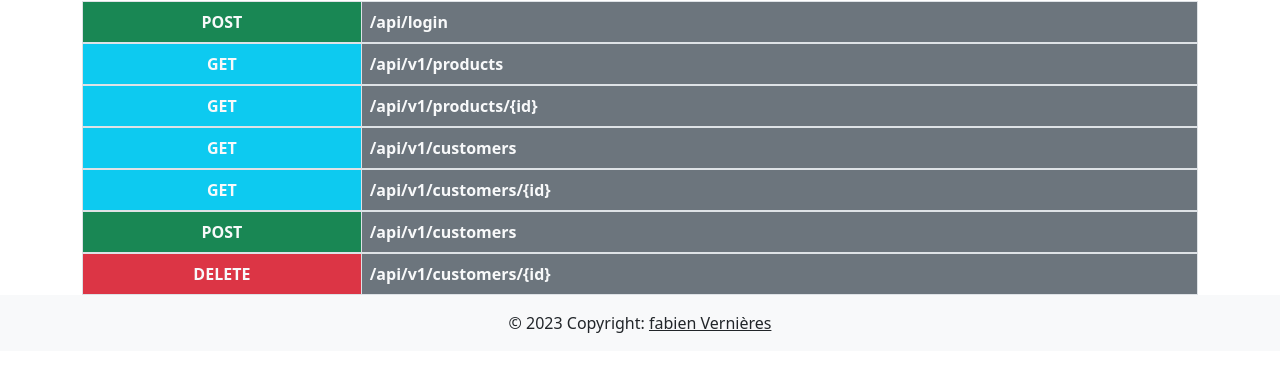
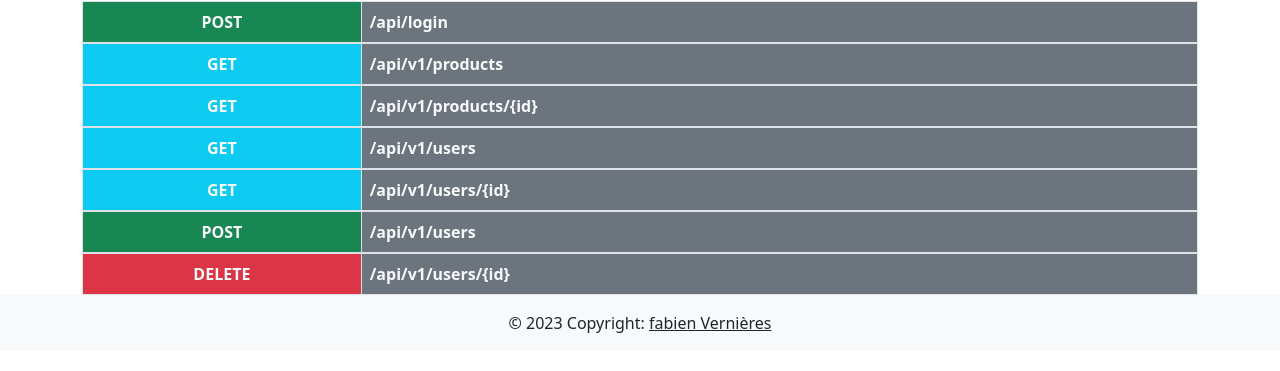
Before and after one commit to fabienVernieres/BileMo, a Symfony app: template templates/api/index.html.twig in a window 1280 px wide. Shown: the part 135-506 px from the top of the page. Run offline with Twig, Linux system fonts and the light colour scheme; the template is opened without the code that fills it, so the values that code supplies are empty; some libraries are stand-ins or nearby versions.

Commit message:
API Customer to API User

```diff
--- a/templates/api/index.html.twig
+++ b/templates/api/index.html.twig
@@ -298,7 +298,7 @@
                         GET
                     </td>
                     <td class="p-2 bg-secondary text-light">
-                        <strong>/api/v1/customers</strong>
+                        <strong>/api/v1/users</strong>
                     </td>
                 </tr>
             </table>
@@ -308,7 +308,7 @@
             <table class="table table-bordered mb-3">
                 <tr>
                     <td colspan="2">
-                        <strong>Description</strong> : Get all yours customers
+                        <strong>Description</strong> : Get all yours users
                     </td>
                 </tr>
 
@@ -342,7 +342,7 @@
         "creationDate": "2023-01-03T17:17:10+00:00",
         "_links": {
             "self": {
-                "href": "/api/v1/customers/7"
+                "href": "/api/v1/users/7"
             }
         }
     },
@@ -354,7 +354,7 @@
         "creationDate": "2023-01-03T17:17:31+00:00",
         "_links": {
             "self": {
-                "href": "/api/v1/customers/9"
+                "href": "/api/v1/users/9"
             }
         }
     }, ...
@@ -373,7 +373,7 @@
                         GET
                     </td>
                     <td class="p-2 bg-secondary text-light">
-                        <strong>/api/v1/customers/{id}</strong>
+                        <strong>/api/v1/users/{id}</strong>
                     </td>
                 </tr>
             </table>
@@ -383,7 +383,7 @@
             <table class="table table-bordered mb-3">
                 <tr>
                    <td colspan="2">
-                        <strong>Description</strong> : See one of your clients in detail
+                        <strong>Description</strong> : See one of your users in detail
                     </td>
                 </tr>
 
@@ -395,7 +395,7 @@
 
                 <tr>
                     <td colspan="2">
-                        Replace <span class="text-danger">{id}</span> with your customer's id number
+                        Replace <span class="text-danger">{id}</span> with your user's id number
                     </td>
                 </tr>
 
@@ -428,7 +428,7 @@
     "creationDate": "2023-01-03T17:17:31+00:00",
     "_links": {
         "self": {
-            "href": "/api/v1/customers/9"
+            "href": "/api/v1/users/9"
         }
     }
 }
@@ -447,7 +447,7 @@
                         POST
                     </td>
                     <td class="p-2 bg-secondary text-light">
-                        <strong>/api/v1/customers</strong>
+                        <strong>/api/v1/users</strong>
                     </td>
                 </tr>
             </table>
@@ -457,7 +457,7 @@
             <table class="table table-bordered mb-3">
                 <tr>
                     <td colspan="2">
-                        <strong>Description</strong> : Add a new customer
+                        <strong>Description</strong> : Add a new user
                     </td>
                 </tr>
 
@@ -508,7 +508,7 @@
         "creationDate": "2023-01-03T17:17:10+00:00",
         "_links": {
             "self": {
-                "href": "/api/v1/customers/7"
+                "href": "/api/v1/users/7"
             }
         }
 }
@@ -527,7 +527,7 @@
                         DELETE
                     </td>
                     <td class="p-2 bg-secondary text-light">
-                        <strong>/api/v1/customers/{id}</strong>
+                        <strong>/api/v1/users/{id}</strong>
                     </td>
                 </tr>
             </table>
@@ -537,7 +537,7 @@
             <table class="table table-bordered mb-3">
                 <tr>
                     <td colspan="2">
-                        <strong>Description</strong> : Delete one of your customers
+                        <strong>Description</strong> : Delete one of your users
                     </td>
                 </tr>
 
@@ -549,7 +549,7 @@
 
                 <tr>
                     <td colspan="2">
-                        Replace <span class="text-danger">{id}</span> with your customer's id number
+                        Replace <span class="text-danger">{id}</span> with your user's id number
                     </td>
                 </tr>
 
@@ -570,11 +570,10 @@
 
                 <tr>
                     <td>
-                        200 (OK)
+                        204 (NO CONTENT)
                     </td>
                     <td>
                         <pre>
-Customer successfully deleted
                         </pre>
                     </td>
                 </tr>
```
Also changed, not shown: src/Controller/Api/UserController.php (renamed from src/Controller/Api/CustomerController.php, +11 -15 lines), src/Entity/Customer.php (+7 -7 lines).
